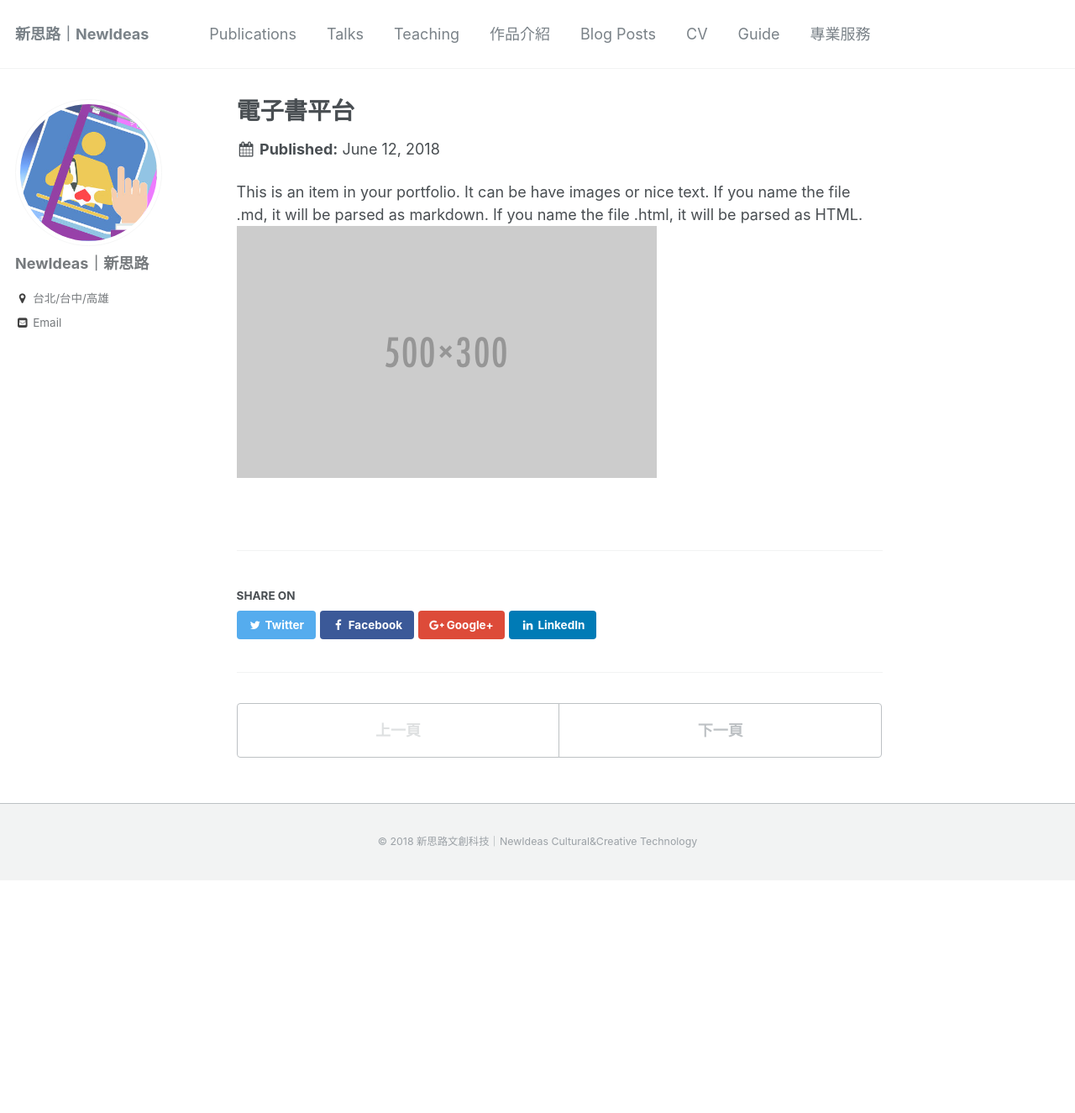
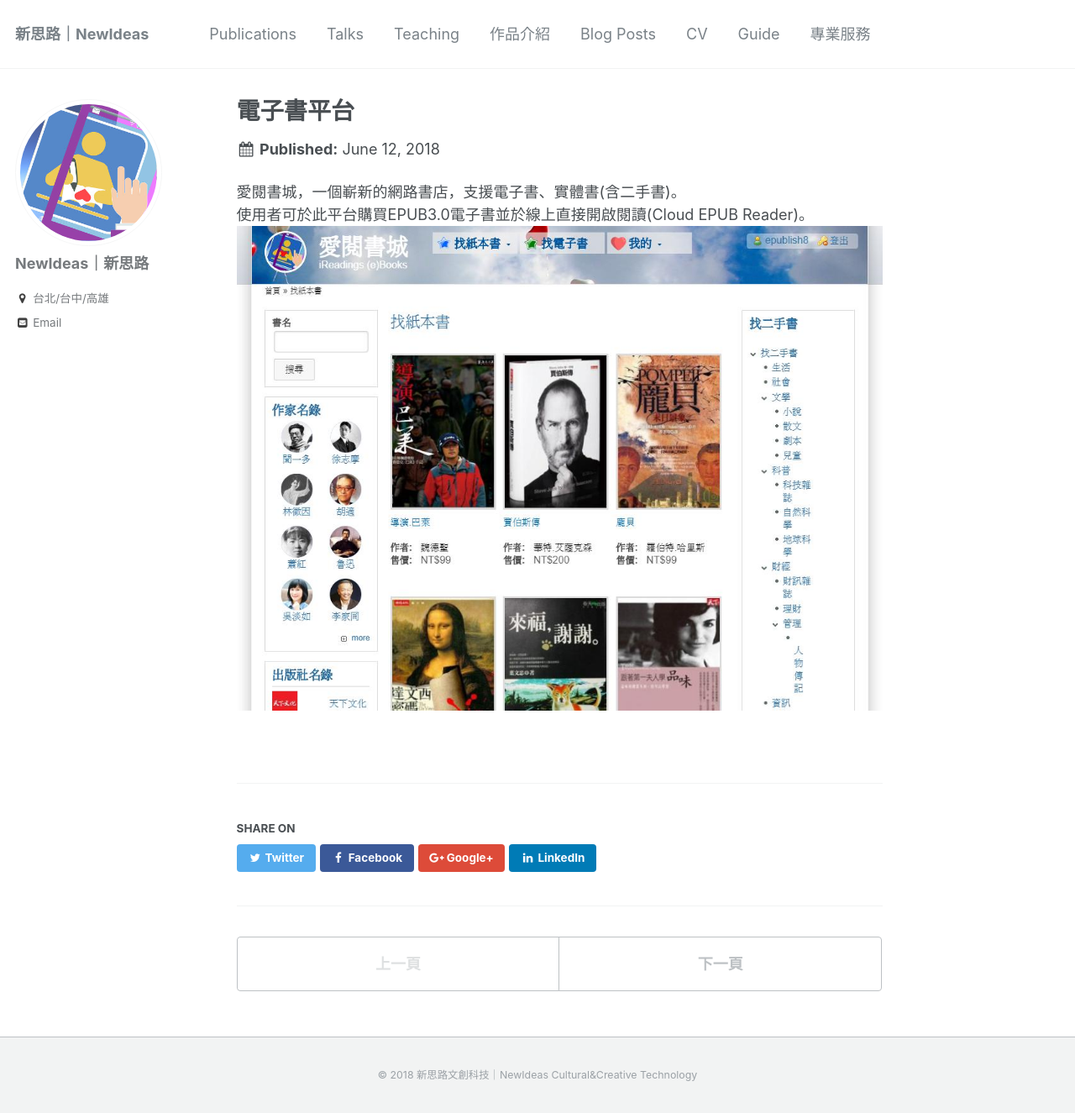
Before and after one commit to ikevin28/newideas8.github.io, a Jekyll site: the page built from _portfolio/portfolio-1.md, in a window 1280 px wide and 1325 px high. Shown: the whole window at 84% size. Built offline with Jekyll 4.4.1, drawn with Linux system fonts in a browser that asks for light colours.

Commit message:
Update portfolio-1.md

```diff
--- a/_portfolio/portfolio-1.md
+++ b/_portfolio/portfolio-1.md
@@ -1,8 +1,9 @@
 ---
 title: "電子書平台"
-excerpt: "愛閱書城，一個嶄新的網路書店，支援電子書、實體書等。<br/><img src='/images/ipad2.jpg'>"
+excerpt: "愛閱書城，一個嶄新的網路書店，支援電子書、實體書等。<br/><img src='/images/ipad2-500x300.jpg'>"
 collection: portfolio
 ---
 
-This is an item in your portfolio. It can be have images or nice text. If you name the file .md, it will be parsed as markdown. If you name the file .html, it will be parsed as HTML.
-<img src='/images/500x300.png'>
+愛閱書城，一個嶄新的網路書店，支援電子書、實體書(含二手書)。<br/>
+使用者可於此平台購買EPUB3.0電子書並於線上直接開啟閱讀(Cloud EPUB Reader)。
+<img src='/images/ipad2.jpg'>
```
